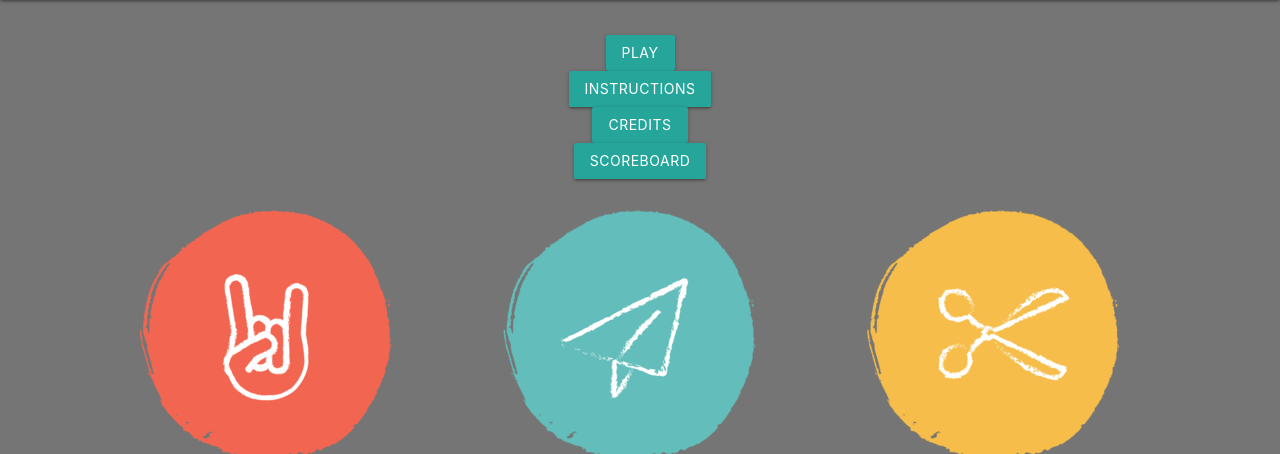
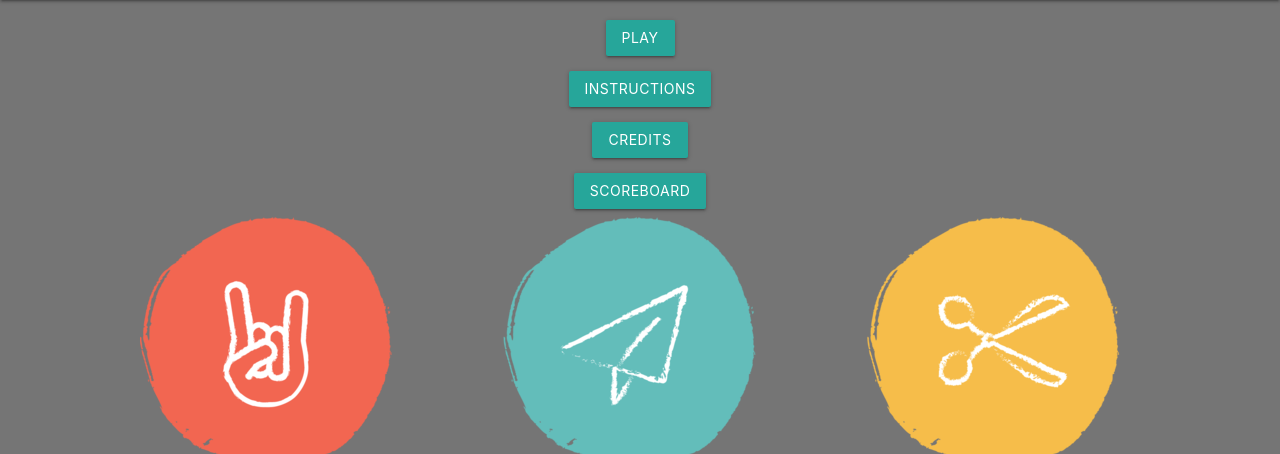
Before and after one commit to vives-webapplications-2018/vue-project-rngesus, a PHP site: page /templates/index.phtml in a window 1280 px wide. Shown: the part 64-518 px from the top of the page. Run offline with PHP 8.4, Linux system fonts and the light colour scheme.

Commit message:
Added margins to buttons

```diff
--- a/public/css/style.css
+++ b/public/css/style.css
@@ -2,9 +2,9 @@ body {
     background-color: #757575;
 }
 
-.indexButtons {
-    margin: 10px;
-    padding: 10px;
+.buttons {
+    margin: 5px;
+    padding: 5px;
 }
 
 #indexBackground {
--- a/public/html/mode.html
+++ b/public/html/mode.html
@@ -34,8 +34,8 @@
     </nav>
     <div>
         <ul class="center">
-            <li><a href="/singlePlayer" class="waves-effect waves-light btn">SinglePlayer</a></li>
-            <li><a href="/multiplayer" class="waves-effect waves-light btn">Multiplayer</a></li>
+            <li class="buttons"><a href="/singlePlayer" class="waves-effect waves-light btn">SinglePlayer</a></li>
+            <li class="buttons"><a href="/multiplayer" class="waves-effect waves-light btn">Multiplayer</a></li>
         </ul>
 
 </body>
--- a/templates/index.phtml
+++ b/templates/index.phtml
@@ -33,12 +33,12 @@
     </div>
   </nav>
 
-    <div class="indexButtons">
+    <div>
         <ul class="center" >
-            <li><a href="/mode" class="waves-effect waves-light btn">Play</a></li>
-            <li><a href="/instructions" class="waves-effect waves-light btn">Instructions</a></li>
-            <li><a href="/credits" class="waves-effect waves-light btn">Credits</a></li>
-            <li><a href="/scoreboard" class="waves-effect waves-light btn">Scoreboard</a></li>
+            <li class="buttons"><a href="/mode" class="waves-effect waves-light btn">Play</a></li>
+            <li class="buttons"><a href="/instructions" class="waves-effect waves-light btn">Instructions</a></li>
+            <li class="buttons"><a href="/credits" class="waves-effect waves-light btn">Credits</a></li>
+            <li class="buttons"><a href="/scoreboard" class="waves-effect waves-light btn">Scoreboard</a></li>
         </ul>
     </div>
     </div>
```
Also changed, not shown: public/html/singlePlayer.html (+4 -4 lines).
